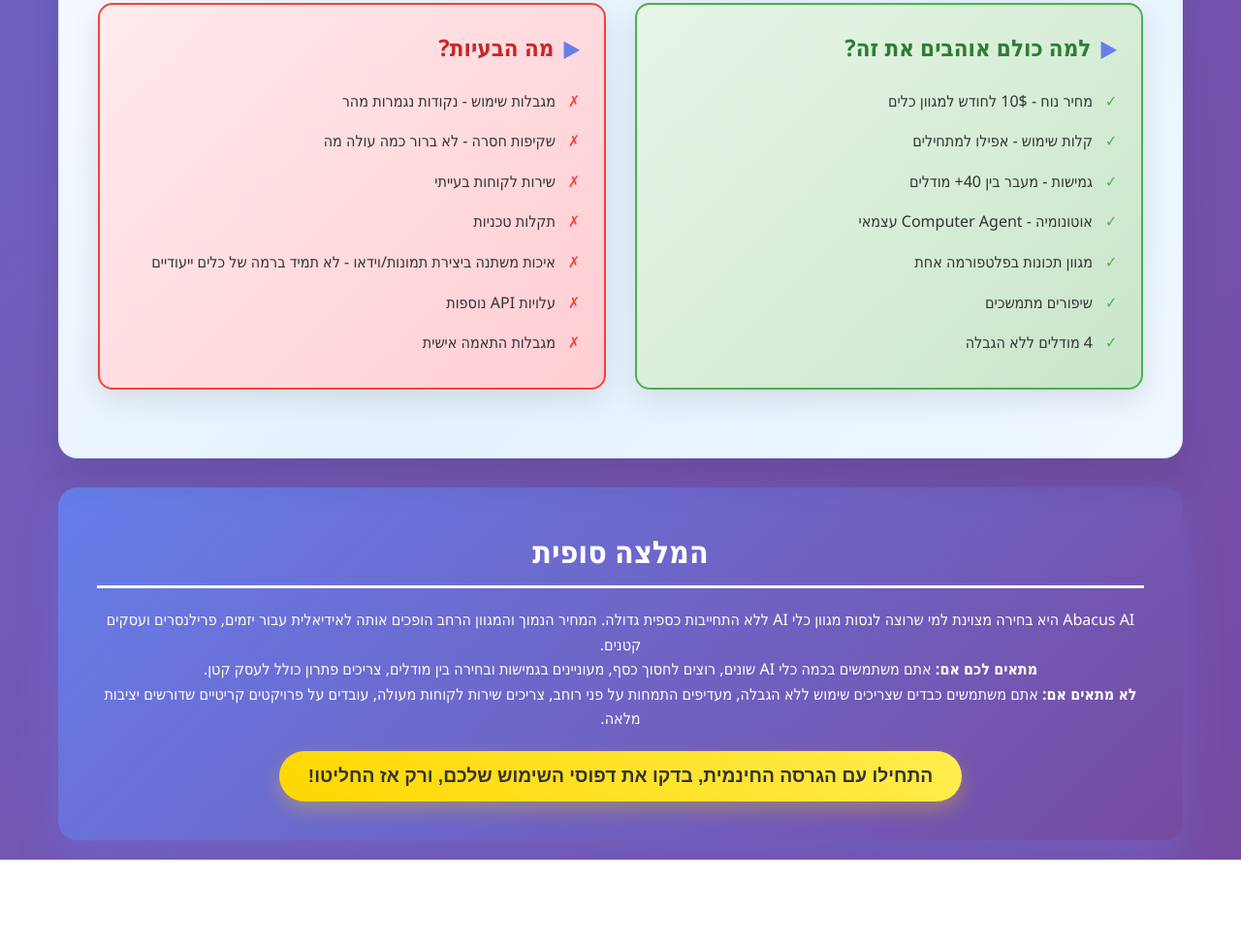
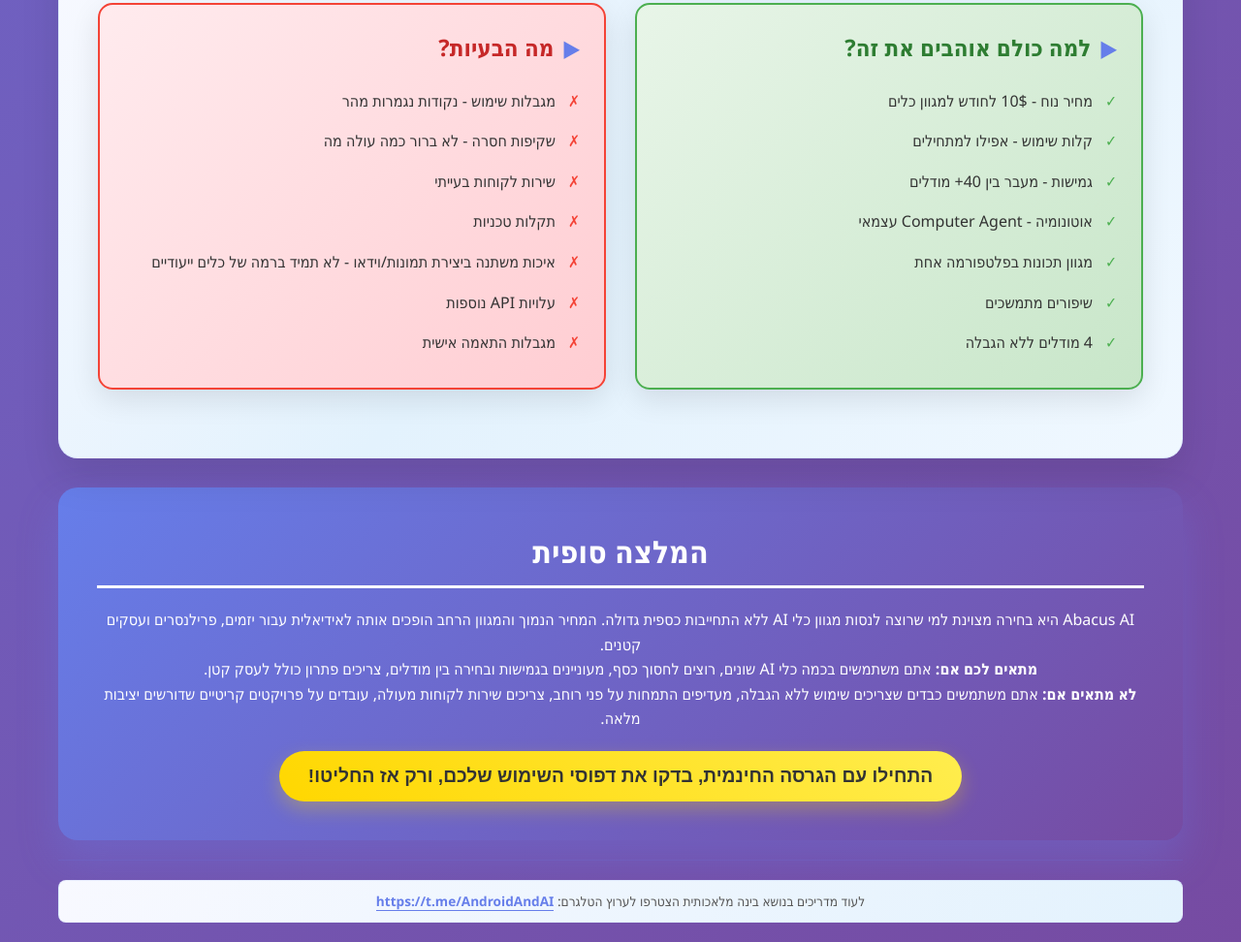
Before and after one commit to amirbiron/Abacus-AI, a plain HTML site: page index.html in a window 1280 px wide. Shown: the part 3235-4207 px from the top of the page at 97% size. Before the commit the page ends 4122 px from the top, so only its background shows below. Drawn offline with Linux system fonts and the light colour scheme.

Commit message:
Update index.html

```diff
--- a/index.html
+++ b/index.html
@@ -545,6 +545,15 @@
 
             <button class="cta-button">התחילו עם הגרסה החינמית, בדקו את דפוסי השימוש שלכם, ורק אז החליטו!</button>
         </div>
+
+        <div style="border-top: 1px solid #667eea; margin: 20px 0; opacity: 0.15;"></div>
+
+        <div style="text-align: center; padding: 10px; background: linear-gradient(135deg, #f8f9ff, #e3f2fd); border-radius: 8px; border: 1px solid rgba(102, 126, 234, 0.1);">
+            <p style="font-size: 0.85rem; color: #555; margin: 0;">
+                לעוד מדריכים בנושא בינה מלאכותית הצטרפו לערוץ הטלגרם:
+                <a href="https://t.me/AndroidAndAI" style="color: #667eea; text-decoration: none; font-weight: bold; border-bottom: 1px solid #667eea;">https://t.me/AndroidAndAI</a>
+            </p>
+        </div>
     </div>
 </body>
 </html>
```
